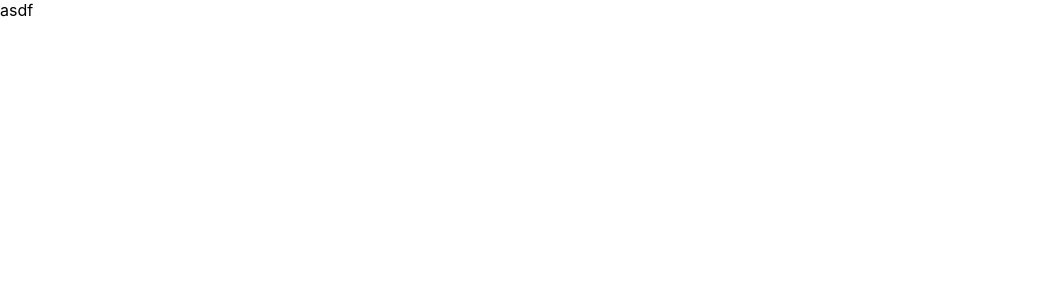
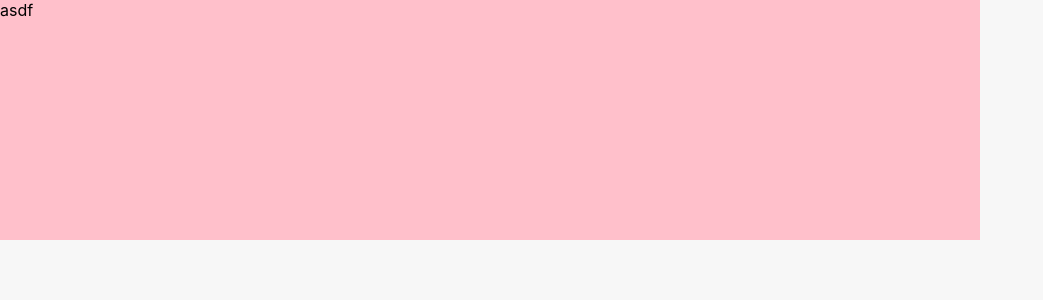
Before and after one commit to wafflestudio/sharkle-web, a React (Create React App) app: page / in a window 1280 px wide. Shown: the top 300 px of the page, without its empty margins (0-1043 px from the left). Built offline with nearby package versions, Linux system fonts and the light colour scheme.

Commit message:
install sass

```diff
--- a/package.json
+++ b/package.json
@@ -12,6 +12,7 @@
     "react-router": "^6.2.1",
     "react-router-dom": "^6.2.1",
     "react-scripts": "^5.0.0",
+    "sass": "^1.49.8",
     "web-vitals": "^2.1.4"
   },
   "scripts": {
--- a/src/Component/ClubPage/ClubPage.js
+++ b/src/Component/ClubPage/ClubPage.js
@@ -1,4 +1,4 @@
-
+import './ClubPage.scss';
 
 const ClubPage = () => {
 
--- a/src/Component/ClubPage/ClubPage.scss
+++ b/src/Component/ClubPage/ClubPage.scss
@@ -5,4 +5,42 @@
   height: 100vh;
   background: #F7F7F7;
   overflow: scroll;
+
+  .info{
+    position: absolute;
+    width: 980px;
+    height: 240px;
+    background: pink;
+
+    .info-main{
+
+      .info-main-thumb{
+
+      }
+
+      .info-main-name{
+
+      }
+
+    }
+
+    .info-sub{
+
+      .info-sub-recruit{
+
+      }
+
+      .info-sub-tags{
+
+      }
+    }
+
+    .info-util{
+
+      .info-util-alert{
+
+      }
+
+    }
+  }
 }
```
Also changed, not shown: 1 other file (tests, documents, lock files or other folders).
